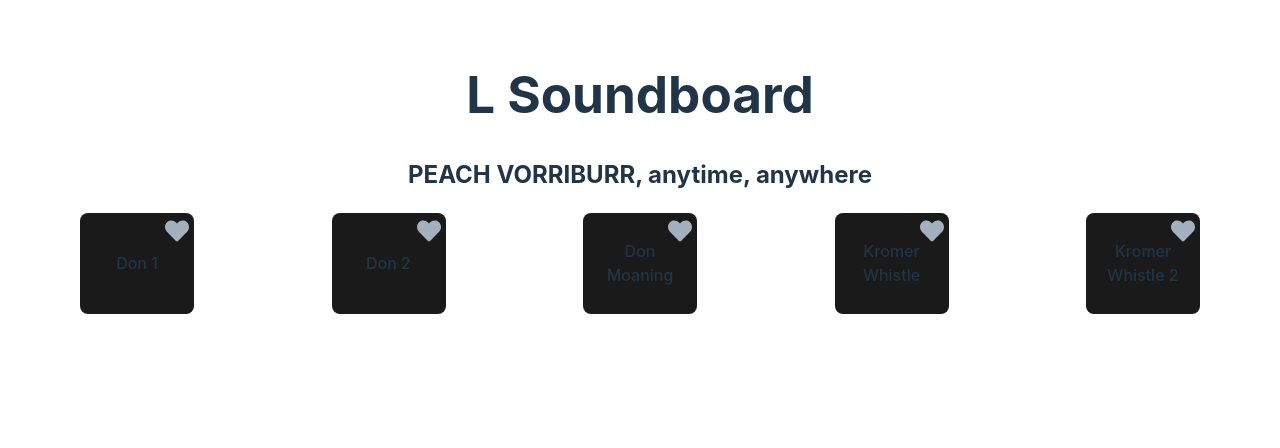
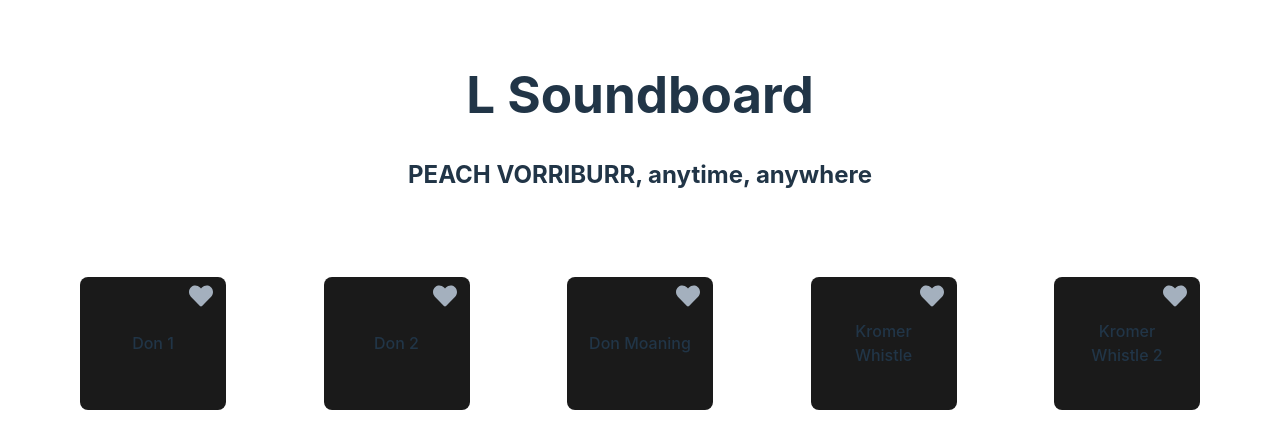
Before and after one commit to DerekZZhu/LimbusSBC, a React (Vite) app: page / in a window 1280 px wide. Shown: the top 448 px of the page. Built offline with nearby package versions, Linux system fonts and the light colour scheme.

Commit message:
Added local storage function

```diff
--- a/src/App.jsx
+++ b/src/App.jsx
@@ -1,19 +1,49 @@
 import { useState, useEffect } from 'react'
 import data from "./data.json"
 import Button from "./Button"
+import ButtonLiked from "./Button"
 import './App.css'
 
 function App() {
   const flavors = ["PEACH VORRIBURR", "Limbus Company", "AUUUghh!!"]
 
+  const [likedSounds, updateLikedSounds] = useState({})
+
+  useEffect(() => {
+    const items = JSON.parse(localStorage.getItem('likedsounds'));
+    if (items) {
+      updateLikedSounds(items);
+    }
+  }, []);
+
+  useEffect(() => {
+    localStorage.setItem('likedsounds', JSON.stringify(likedSounds));
+  }, [likedSounds]);
+
+  function handleLike(like, id) {
+    const liked = likedSounds
+    liked[id] = data[id]
+    if (useState.length < 10) {
+      updateLikedSounds({...liked})
+    }
+    console.log(likedSounds);
+  }
+
   return (
     <>
       <h1>L Soundboard</h1>
       <h2>PEACH VORRIBURR, anytime, anywhere</h2>
+      <div className="liked-section">
+        {
+          Object.values(likedSounds).map((data, i) => {
+            return(<ButtonLiked key={i} sound={data.audio} name={data.name}/>)
+          })
+        }
+      </div>
       <div className="container">
         {
           data.map((data, i) => {
-            return(<Button key={i} sound={data.audio} name={data.name}/>)
+            return(<Button key={i} kkey={i} sound={data.audio} name={data.name} handleLike={handleLike}/>)
           })
         }
       </div>
--- a/src/Button.jsx
+++ b/src/Button.jsx
@@ -10,6 +10,9 @@ const Button = (props) => {
   }
 
   function handleClick() {
+    if (liked === false) {
+      props.handleLike(true, props.kkey)
+    }
     updateLiked(!liked)
   }
 
@@ -21,4 +24,19 @@ const Button = (props) => {
   );
 };
 
+
+function ButtonLiked(props){
+  function play() {
+    const audio = new Audio(props.sound);
+    audio.play();
+  }
+
+  return (
+    <div className="button" onClick={play}>
+      {props.name}
+    </div>
+  )
+}
+
 export default Button;
+export { ButtonLiked };
--- a/src/index.css
+++ b/src/index.css
@@ -53,11 +53,11 @@ h1 {
   background-color: #1a1a1a;
   cursor: pointer;
   transition: border-color 0.25s;
-  max-width: 5rem;
-  min-width: 5rem;
+  max-width: 7rem;
+  min-width: 7rem;
 
-  max-height: 5rem;
-  min-height: 5rem;
+  max-height: 7rem;
+  min-height: 7rem;
   word-wrap: break-word;
 
   display: flex;
@@ -71,6 +71,13 @@ h1 {
 .Button:focus,
 .Button:focus-visible {
   outline: 4px auto -webkit-focus-ring-color;
+}
+
+.liked-section {
+  display: flex;
+  flex-direction: row;
+  justify-content: space-between;
+  padding: 2rem;
 }
 
 @media (prefers-color-scheme: light) {
```
